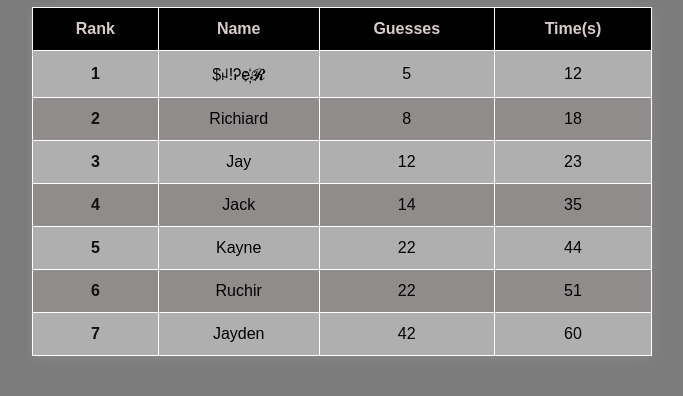
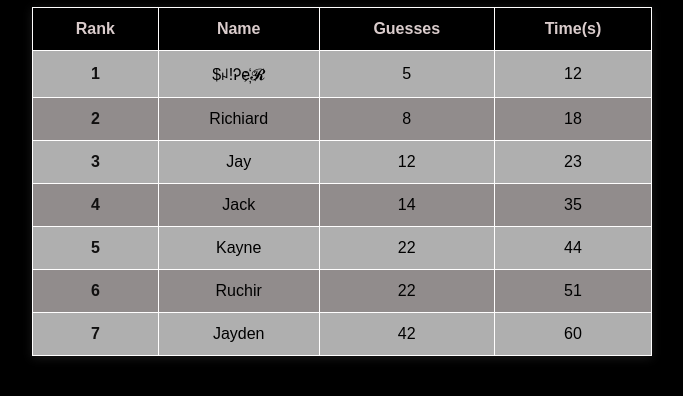
Before and after one commit to shamarlj14/game-portal, a plain HTML site: page index1.html in a window 1280 px wide. Shown: the part 426-822 px from the top of the page, without its empty margins (298-981 px from the left). Drawn offline with Linux system fonts and the light colour scheme.

Commit message:
Update index1.html

```diff
--- a/index1.html
+++ b/index1.html
@@ -9,7 +9,7 @@
 body {
     font-family: Arial, sans-serif;
     text-align: center;
-    background-color: #7d7c7c;
+    background-color: black;
     margin: 0;
     padding: 20px;
 }
```
